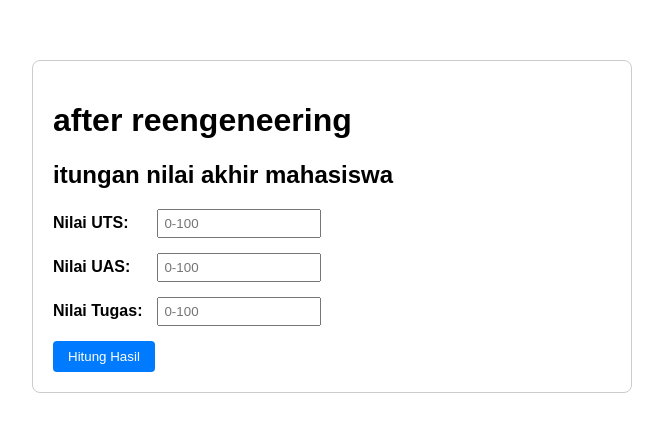
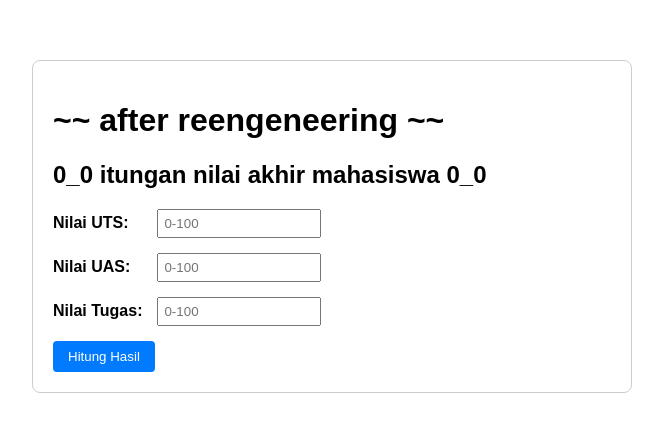
Before and after one commit to tazkia-tech/reengineering, a Flask app: page / in a window 1280 px wide. Shown: the top 432 px of the page, without its empty margins (308-971 px from the left). Run offline with Flask 3, Linux system fonts and the light colour scheme.

Commit message:
hiasan html

```diff
--- a/afer-NilaiSiswa/templates/index.html
+++ b/afer-NilaiSiswa/templates/index.html
@@ -17,8 +17,8 @@
 </head>
 <body>
     <div class="container">
-        <h1> after reengeneering</h1>
-        <h2> itungan nilai akhir mahasiswa</h2>
+        <h1> ~~ after reengeneering ~~ </h1>
+        <h2> 0_0 itungan nilai akhir mahasiswa 0_0 </h2>
 
         <form method="POST">
             <div class="form-group">
```
